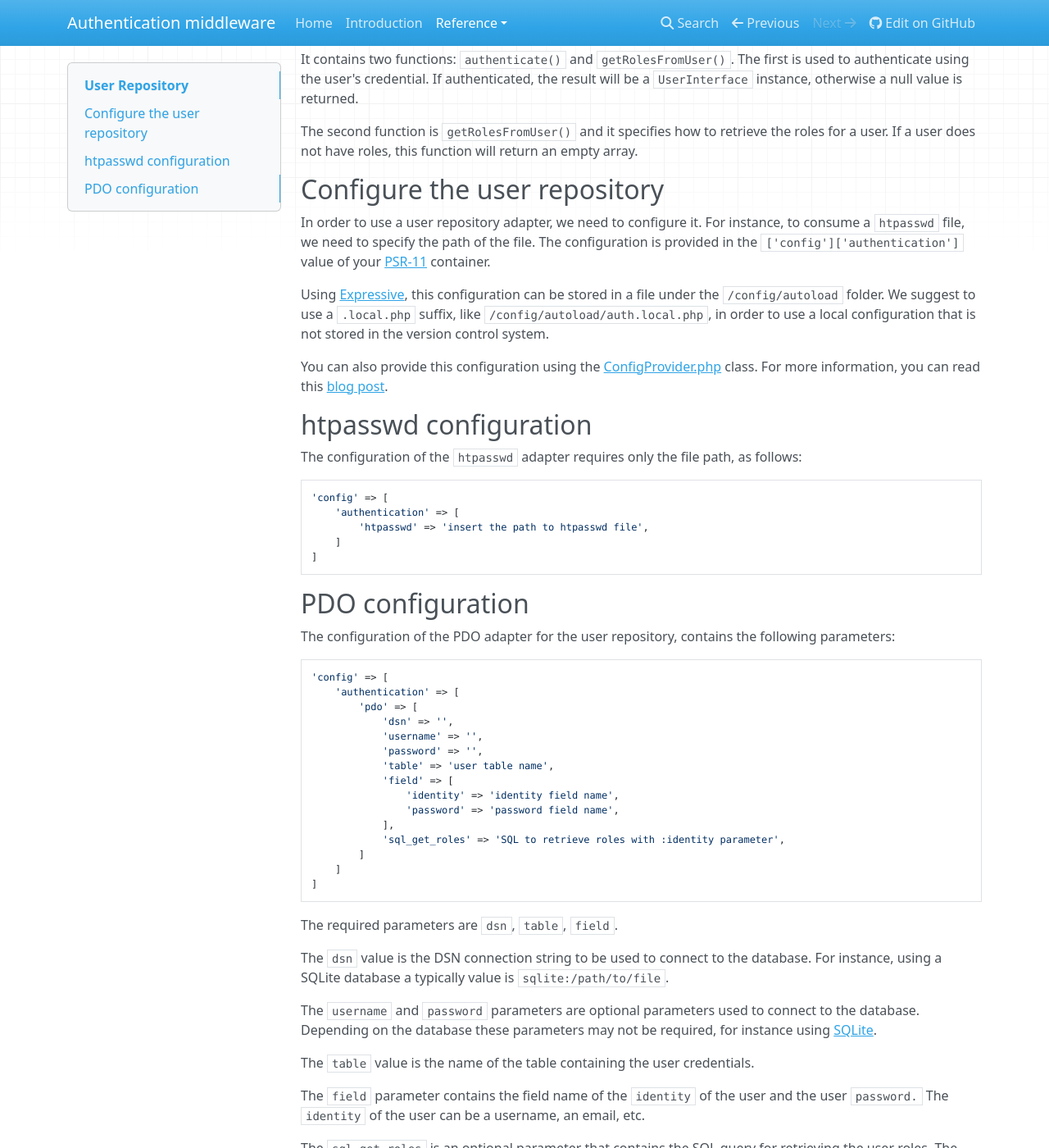
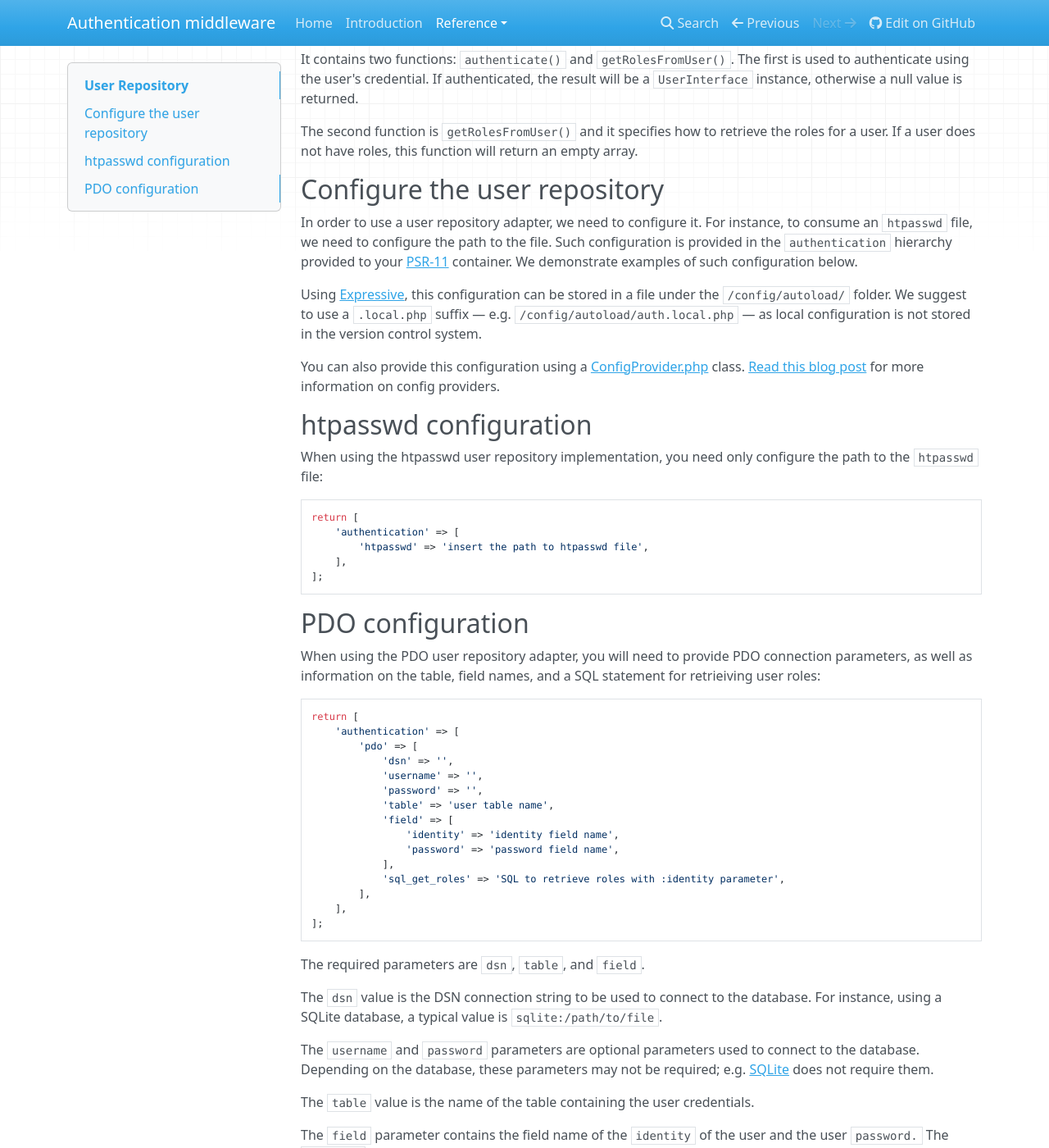
Before and after one commit to zendframework/zend-expressive-authentication, an MkDocs documentation site: the page built from docs/book/v1/user-repository.md, in a window 1280 px wide and 1400 px high, scrolled down 686 px. Shown: the whole window at 82% size. Built offline with MkDocs 1.6.1, drawn with Linux system fonts in a browser that asks for light colours; nearby versions of some CDN libraries; old or Windows-style settings are respelled for this version of MkDocs; some of the changed text lies outside the part shown.

Commit message:
Edits to documentation
- Edited docs covering UserRepository configuration for grammar, flow, etc.
- Updated ConfigProvider docblocks to show potential values accepted.

````diff
--- a/docs/book/v1/user-repository.md
+++ b/docs/book/v1/user-repository.md
@@ -47,40 +47,42 @@ an empty array.
 ## Configure the user repository
 
 In order to use a user repository adapter, we need to configure it. For instance,
-to consume a `htpasswd` file, we need to specify the path of the file.
-The configuration is provided in the `['config']['authentication']` value of
-your [PSR-11](http://www.php-fig.org/psr/psr-11/) container.
+to consume an `htpasswd` file, we need to configure the path to the file.
+Such configuration is provided in the `authentication` hierarchy provided to
+your [PSR-11](http://www.php-fig.org/psr/psr-11/) container. We demonstrate
+examples of such configuration below.
 
 Using [Expressive](https://docs.zendframework.com/zend-expressive/), this
-configuration can be stored in a file under the `/config/autoload` folder.
-We suggest to use a `.local.php` suffix, like `/config/autoload/auth.local.php`,
-in order to use a local configuration that is not stored in the version control
-system.
+configuration can be stored in a file under the `/config/autoload/` folder.  We
+suggest to use a `.local.php` suffix &mdash; e.g.
+`/config/autoload/auth.local.php` &mdash; as local configuration is not stored
+in the version control system.
 
-You can also provide this configuration using the [ConfigProvider.php](https://github.com/zendframework/zend-expressive-authentication/blob/master/src/ConfigProvider.php)
-class. For more information, you can read this [blog post](https://framework.zend.com/blog/2017-04-20-config-aggregator.html).
-
+You can also provide this configuration using a [ConfigProvider.php](https://github.com/zendframework/zend-expressive-authentication/blob/master/src/ConfigProvider.php)
+class. [Read this blog post](https://framework.zend.com/blog/2017-04-20-config-aggregator.html)
+for more information on config providers.
 
 ## htpasswd configuration
 
-The configuration of the `htpasswd` adapter requires only the file path, as
-follows:
+When using the htpasswd user repository implementation, you need only configure
+the path to the `htpasswd` file:
 
 ```php
-'config' => [
+return [
     'authentication' => [
         'htpasswd' => 'insert the path to htpasswd file',
-    ]
-]
+    ],
+];
 ```
 
 ## PDO configuration
 
-The configuration of the PDO adapter for the user repository, contains the
-following parameters:
+When using the PDO user repository adapter, you will need to provide PDO
+connection parameters, as well as information on the table, field names, and a
+SQL statement for retrieiving user roles:
 
 ```php
-'config' => [
+return [
     'authentication' => [
         'pdo' => [
             'dsn' => '',
@@ -92,29 +94,29 @@ following parameters:
                 'password' => 'password field name',
             ],
             'sql_get_roles' => 'SQL to retrieve roles with :identity parameter',
-        ]
-    ]
-]
+        ],
+    ],
+];
 ```
 
-The required parameters are `dsn`, `table`, `field`.
+The required parameters are `dsn`, `table`, and `field`.
 
 The `dsn` value is the DSN connection string to be used to connect to the database.
-For instance, using a SQLite database a typically value is `sqlite:/path/to/file`.
+For instance, using a SQLite database, a typical value is `sqlite:/path/to/file`.
 
 The `username` and `password` parameters are optional parameters used to connect
-to the database. Depending on the database these parameters may not be required,
-for instance using [SQLite](https://sqlite.org/).
+to the database. Depending on the database, these parameters may not be required;
+e.g. [SQLite](https://sqlite.org/) does not require them.
 
 The `table` value is the name of the table containing the user credentials.
 
 The `field` parameter contains the field name of the `identity` of the user and
 the user `password.` The `identity` of the user can be a username, an email, etc.
 
-The `sql_get_roles` is an optional parameter that contains the SQL query for
-retrieving the user roles. The identity value must be specified using the
-placeholder `:identity`. For instance, if a role is stored in a user table a
-typical query is as follows:
+The `sql_get_roles` setting is an optional parameter that contains the SQL query
+for retrieving the user roles. The identity value must be specified using the
+placeholder `:identity`. For instance, if a role is stored in a user table, a
+typical query might look like the following:
 
 ```sql
 SELECT role FROM user WHERE username = :identity
````
Also changed, not shown: 1 other file.
